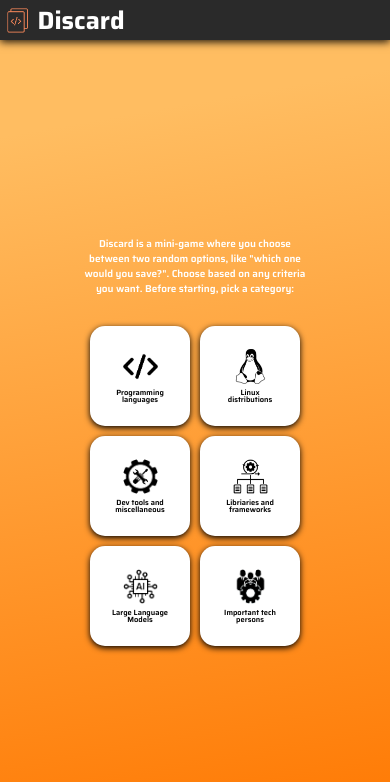
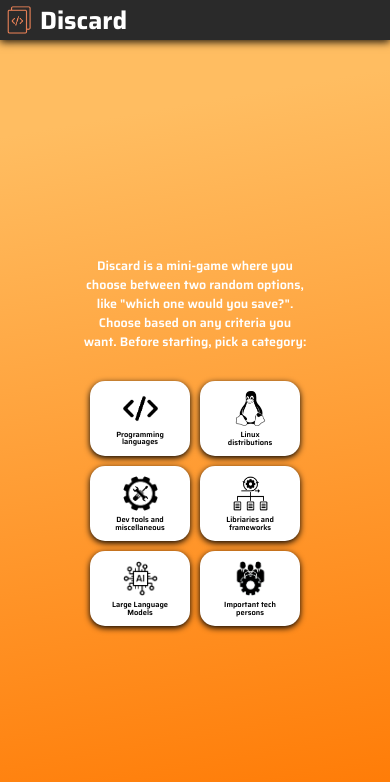
Before and after one commit to FrancoBujakiewicz/discard, a plain HTML site: page index.html in a window 390 px wide. Drawn offline with Linux system fonts and the light colour scheme.

Commit message:
fix: Fixing disposition in mobile

```diff
--- a/src/css/mobile.css
+++ b/src/css/mobile.css
@@ -7,8 +7,8 @@
 
     a img {
 
-       height: 25px;
-       width: 25px;
+       height: 27.5px;
+       width: 27.5px;
 
     }
 
@@ -21,7 +21,7 @@
 
     #startSection p {
 
-       font-size: 10px;
+       font-size: 12.5px;
        width: 225px;
 
     }
@@ -36,7 +36,7 @@
     category-button button {
 
        width: 100px;
-       height: 100px;
+       height: 75px;
        font-size: 7.5px;
        line-height: 7.5px;
        gap: 5px;
```
